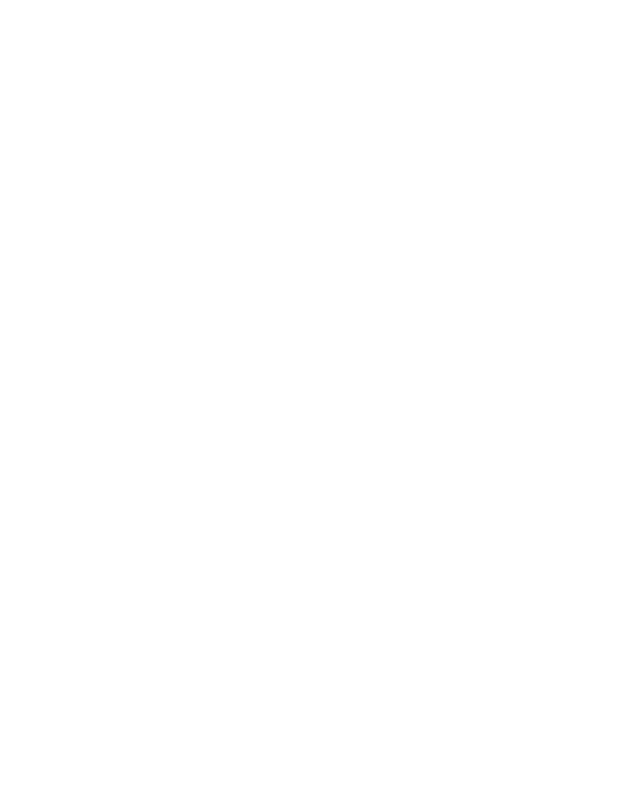
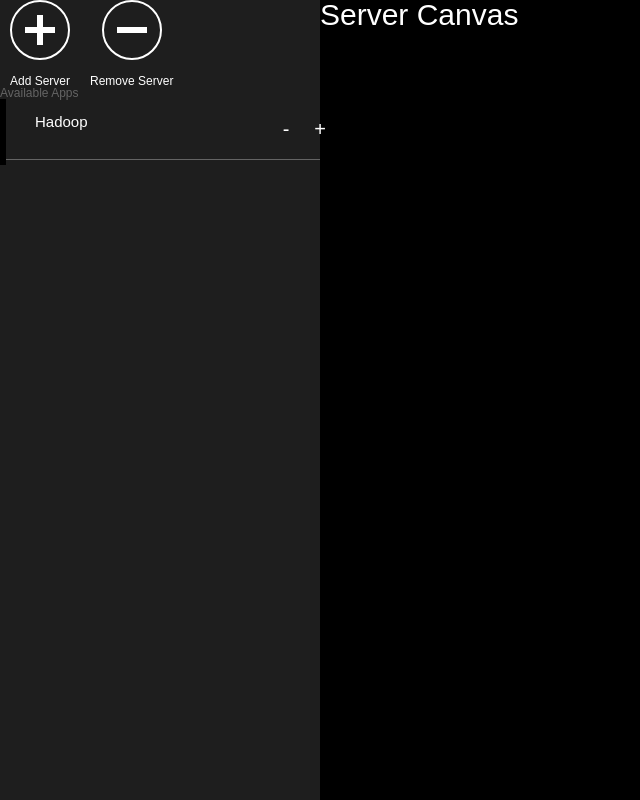
Before and after one commit to MatthewZaso/DatacenterDemo, a website built with webpack: page src/index.html in a window 1280 px wide. Shown: the whole page, without its empty margins (0-640 px from the left). Built offline with nearby package versions, Linux system fonts and the light colour scheme.

Commit message:
Adding basic page layout css and implementing css for sidebar

```diff
--- a/src/index.html
+++ b/src/index.html
@@ -6,7 +6,36 @@
   </head>
   <body>
     <section class="main">
-
+      <div class="sidebar">
+        <div class="server-toggles">
+          <div class="server-toggles__toggle">
+            <button class="server-toggles__toggle__button" data-toggle-id="add"></button>
+            <p class="label1 server-toggles__toggle__title">Add Server</p>
+          </div>
+          <div class="server-toggles__toggle">
+            <button class="server-toggles__toggle__button" data-toggle-id="remove"></button>
+            <p class="label1 server-toggles__toggle__title">Remove Server</p>
+          </div>
+        </div>
+        <div class="apps">
+          <p class="label1 label1--dark">Available Apps</p>
+          <ul class="apps__menu">
+            <li class="apps__app" data-app-id="hadoop">
+              <label class="header3">Hadoop</label>
+              <div class="apps__app__buttons">
+                <button class="apps__app-remove">-</button>
+                <button class="apps__app-add">+</button>
+              </div>
+            </li>
+          </ul>
+        </div>
+      </div>
+      <div class="server-canvas">
+        <h1 class="header1">Server Canvas</h1>
+        <div class="server-canvas__container">
+          <div class="server-canvas__server"></div>
+        </div>
+      </div>
     </section>
   </body>
 </html>
--- /dev/null
+++ b/src/styles/colors.scss
@@ -0,0 +1,13 @@
+$darkGrey: #1e1e1e;
+$lightGrey: #646464;
+
+$hadoop: #f707a5;
+$hadoop2: #c10eca;
+$rails: #3c2dee;
+$rails2: #6224e3;
+$chronos: #01aafd;
+$chronos2: #008be9;
+$storm: #2ce19c;
+$storm2: #60e531;
+$spark: #69fa1a;
+$spark2: #63e92b;
--- /dev/null
+++ b/src/styles/components/_apps.scss
@@ -0,0 +1,38 @@
+.apps {
+  width: 100%;
+}
+
+.apps__app {
+  display: flex;
+  justify-content: space-between;
+  padding: 15px 0 15px 35px;
+  position: relative;
+  border-bottom: 1px solid $lightGrey;
+
+  &:before {
+    content: '';
+    position: absolute;
+    left: 0;
+    top: 0;
+    border: 3px solid #000;
+    height: 100%;
+  }
+}
+
+.apps__app__buttons {
+  margin-right: -15px;
+}
+
+.apps__app-add,
+.apps__app-remove {
+  border: none;
+  height: 30px;
+  width: 30px;
+  border-radius: 50%;
+  font-size: 20px;
+  font-weight: 400;
+  vertical-align: top;
+  padding: 0;
+  background: none;
+  color: #fff;
+}
--- /dev/null
+++ b/src/styles/components/_sidebar.scss
@@ -0,0 +1,66 @@
+.sidebar {
+  background-color: $darkGrey;
+}
+
+.server-toggles {
+  display: flex;
+}
+
+.server-toggles__toggle {
+  display: flex;
+  align-items: center;
+  flex-direction: column;
+  padding: 0 10px;
+}
+
+.server-toggles__toggle__button {
+  border: 2px solid #fff;
+  border-radius: 50%;
+  height: 60px;
+  width: 60px;
+  position: relative;
+  background: none;
+
+  &[data-toggle-id="add"] {
+    &:before {
+      content: '';
+      border-left: 6px solid #fff;
+      position: absolute;
+      left: 50%;
+      margin-left: -3px;
+      height: 30px;
+      width: 6px;
+      top: 50%;
+      margin-top: -15px;
+    }
+    &:after {
+      content: '';
+      border-top: 6px solid #fff;
+      position: absolute;
+      left: 50%;
+      top: 50%;
+      margin-top: -3px;
+      width: 30px;
+      height: 6px;
+      margin-left: -15px;
+    }
+  }
+
+  &[data-toggle-id="remove"] {
+    &:before {
+      content: '';
+      border-top: 6px solid #fff;
+      position: absolute;
+      left: 50%;
+      top: 50%;
+      margin-top: -3px;
+      width: 30px;
+      height: 6px;
+      margin-left: -15px;
+    }
+  }
+}
+
+.server-toggles__toggle__title {
+  margin-top: 15px;
+}
--- a/src/styles/global.scss
+++ b/src/styles/global.scss
@@ -1,9 +1,22 @@
+* { box-sizing: border-box; }
+
 html,
 body,
-main {
+.main {
   height: 100%;
 }
 
 .main {
   background-color: #000;
+  display: grid;
+  grid-gap: 0;
+  grid-template-columns: 1fr 3fr;
 }
+
+.sidebar {
+  grid-column: 1;
+}
+
+.server-canvase {
+  grid-column: 2;
+}
--- a/src/styles/main.scss
+++ b/src/styles/main.scss
@@ -1,3 +1,6 @@
 @import 'node_modules/reset-css/sass/reset';
-
+@import 'colors';
 @import 'global';
+@import 'type';
+@import 'components/sidebar';
+@import 'components/apps';
--- /dev/null
+++ b/src/styles/type.scss
@@ -0,0 +1,38 @@
+.header1 {
+  color: #fff;
+  font-size: 30px;
+  font-weight: 400;
+  font-family: 'Arial', Helvetica, sans-serif;
+}
+
+.header2 {
+  color: #fff;
+  font-size: 15px;
+  font-weight: 400;
+  font-family: 'Arial', Helvetica, sans-serif;
+}
+
+.header3 {
+  color: #fff;
+  font-size: 15px;
+  font-weight: 400;
+  font-family: 'Arial', Helvetica, sans-serif;
+}
+
+.label1 {
+  color: #fff;
+  font-size: 12px;
+  font-weight: 200;
+  font-family: 'Arial', Helvetica, sans-serif;
+
+  &--dark {
+    color: $lightGrey;
+  }
+}
+
+.paragraph1 {
+  color: #000;
+  font-size: 12px;
+  font-weight: 200;
+  font-family: 'Arial', Helvetica, sans-serif;
+}
```
